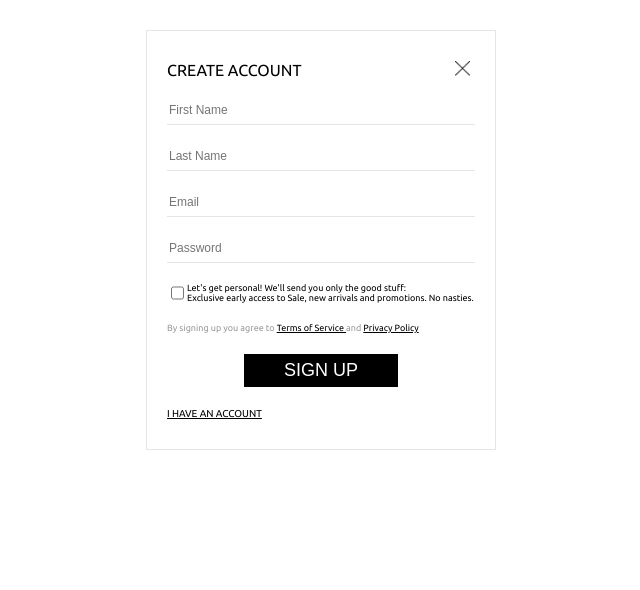
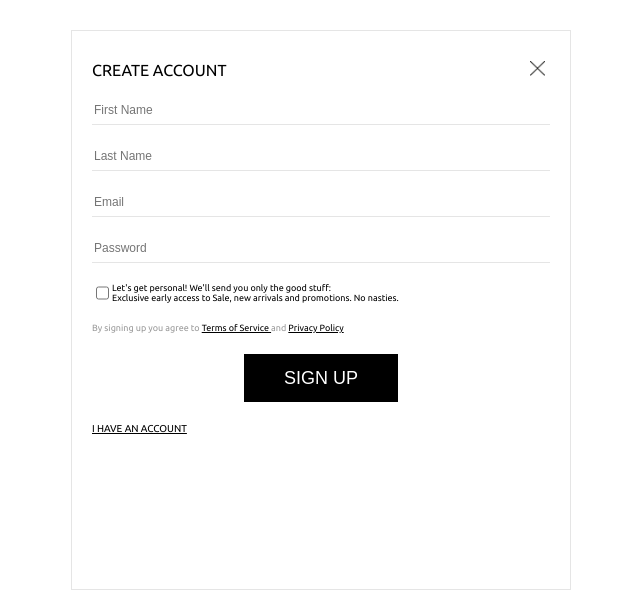
Before and after one commit to yuliya-zhukova/fashion-store, a website: page sign-up.html in a window 1280 px wide. Shown: the top 590 px of the page, without its empty margins (407-1047 px from the left). Drawn offline with nearby package versions, Linux system fonts and the light colour scheme; files that its build step writes are made by us from their sources.

Commit message:
Change size sign-up form

```diff
--- a/scss/_sign-up-form.scss
+++ b/scss/_sign-up-form.scss
@@ -2,8 +2,8 @@
   position: relative;
   display: flex;
   flex-direction: column;
-  width: 350px;
-  height: 420px;
+  width: 500px;
+  height: 560px;
   margin: 30px auto;
   border: 1px solid #e5e5e5;
   padding: 30px 20px;
```
